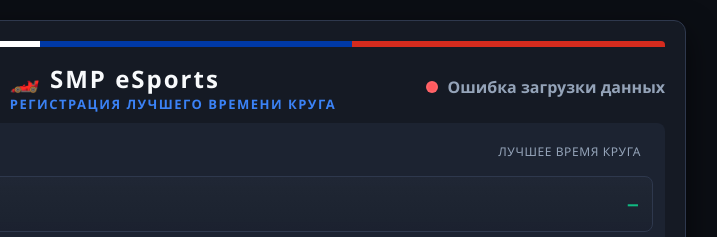
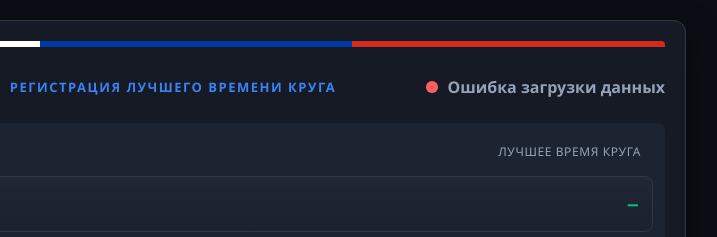
Before and after one commit to Borrr1s/SMPigora0808, a plain HTML site: page leaderboard/index.html in a window 1280 px wide. Shown: the top 237 px of the page, 444-1161 px from the left. Drawn offline with Linux system fonts and the light colour scheme; no server answers.

Commit message:
Remove SMP eSports heading from index.html
<h1>🏎️ SMP eSports</h1>

```diff
--- a/leaderboard/index.html
+++ b/leaderboard/index.html
@@ -126,7 +126,7 @@
           <!-- use relative path so it works when hosted under /repo/leaderboard/ -->
           <img src="./logo.png" alt="SMP eSports logo" onerror="this.style.display='none'" />
           <div class="brand-title">
-            <h1>🏎️ SMP eSports</h1>
+
             <p>РЕГИСТРАЦИЯ ЛУЧШЕГО ВРЕМЕНИ КРУГА</p>
           </div>
         </div>
```
